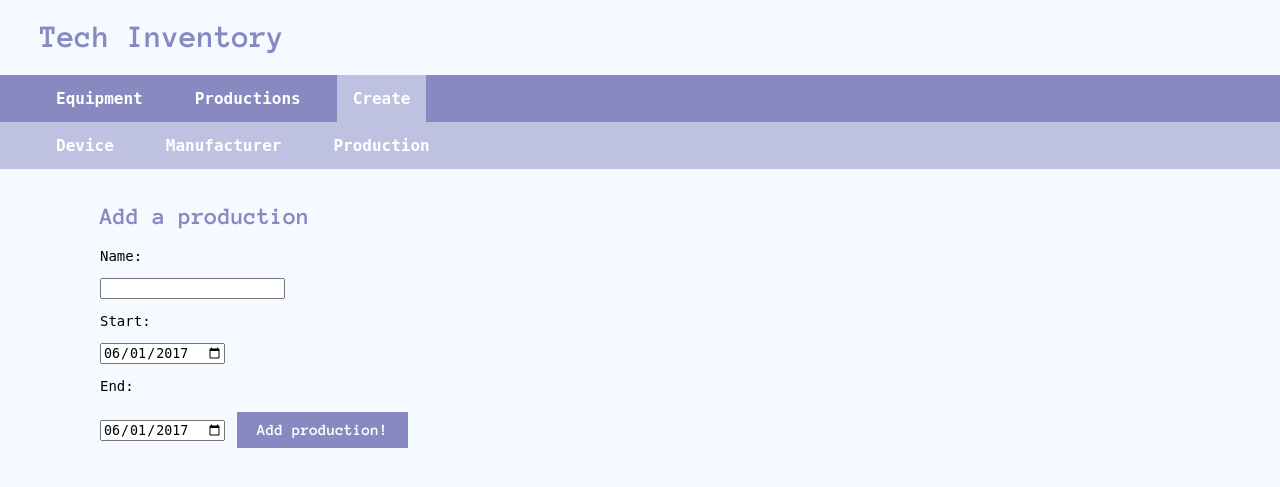
After one commit to JuanitoSebastian/tsoha-techinv, a Flask app: page /create/production in a window 1280 px wide; the page is wider, and only the part inside the window is pictured. The commit adds this page. Shown: the top 487 px of that part. Run offline with Flask 2, Linux system fonts and the light colour scheme; some web fonts are replaced.

Commit message:
Refractoring of code and creation of services folder. UI work and taking better advantage of Jinja for navigation. Added validation of user input and an error page.

```diff
--- a/routes.py
+++ b/routes.py
@@ -1,55 +1,83 @@
 from app import app
 from flask import render_template, request, redirect
-import equipment
-import inventory
-import manufacturers
+from services.equipment import get_equipment, get_device, insert_device, remove_device
+from services.inventory import get_inventory_for_device, insert_entry_for_device
+from services.manufacturers import get_all_manufacturers, insert_manufacturer
+from services.productions import insert_production, get_all_productions, get_production
 
 @app.route("/")
 def index():
-  list = equipment.get_list()
+  list = get_equipment()
   return render_template("index.html", equipment=list)
 
 @app.route("/equipment/<int:id>")
 def device(id):
-  deviceInventory = inventory.get_device_inventory(id)
-  device = equipment.get_device(id)
+  deviceInventory = get_inventory_for_device(id)
+  device = get_device(id)
   return render_template("device.html", inventory=deviceInventory, device=device)
-
-@app.route("/insert-device", methods=["POST"])
-def insert_device():
-  equipment.insert_device(request.form["model"], request.form["manufacturer_id"])
-  return redirect("/")
-
-@app.route("/insert-entry/<int:id>", methods=["POST"])
-def insert_inventory_entry(id):
-  inventory.insert_entry(id, request.form["serialnum"], True)
-  redirUrl = "/equipment/" + str(id)
-  return redirect(redirUrl)
-
-@app.route("/insert-manufacturer", methods=["POST"])
-def insert_manufacturer():
-  manufacturers.insert_manufacturer(request.form["name"])
-  return redirect("/create")
 
 @app.route("/create")
 def create():
   return redirect("/create/device")
 
-@app.route("/create/device")
+@app.route("/create/device", methods=["GET", "POST"])
 def create_device():
-  list = manufacturers.get_list()
+  if request.method == "POST":
+    insert_device(request.form["model"], request.form["manufacturer_id"])
+    return redirect("/")
+
+  list = get_all_manufacturers()
   return render_template("create-device.html", manufacturers=list)
 
-@app.route("/create/manufacturer")
+@app.route("/create/manufacturer", methods=["GET", "POST"])
 def create_manufacturer():
+  if request.method == "POST":
+    insert_manufacturer(request.form["name"])
+    return redirect("/create")
+
   return render_template("create-manufacturer.html")
 
-@app.route("/create/inventory/<int:id>")
+@app.route("/create/inventory/<int:id>", methods=["GET", "POST"])
 def create_device_entry(id):
-  device = equipment.get_device(id)
+  if request.method == "POST":
+    serialnum = request.form["serialnum"]
+
+    if len(serialnum) < 2:
+      return render_template("error.html", errormessage="The provided serial number was too short.")
+
+    insert_entry_for_device(id, serialnum, True)
+    redirUrl = "/equipment/" + str(id)
+    return redirect(redirUrl)
+
+  device = get_device(id)
   return render_template("create-entry.html", device=device)
+
+@app.route("/create/production", methods=["GET", "POST"])
+def create_production():
+  if request.method == "POST":
+    name = request.form["name"]
+    starting = request.form["starting"]
+    ending = request.form["ending"]
+
+    if len(name) < 1:
+      return render_template("error.html", errormessage="No production name was provided")
+
+    insert_production(name, starting, ending)
+    return redirect("/productions")
+
+  return render_template("create-production.html")
 
 @app.route("/remove/<int:id>")
 def remove_device(id):
-  equipment.remove_device(id)
+  remove_device(id)
   return redirect("/")
+
+@app.route("/productions")
+def productions_page():
+  list = get_all_productions()
+  return render_template("productions.html", productions=list)
+
+@app.route("/productions/<int:production_id>")
+def production(production_id):
+  production = get_production(production_id)
+  return render_template("production.html", production=production)
--- /dev/null
+++ b/schema/cleardb.sql
@@ -0,0 +1,9 @@
+DROP TABLE userreservations CASCADE;
+DROP TABLE userproductions CASCADE;
+DROP TABLE userinventory CASCADE;
+DROP TABLE reservations CASCADE;
+DROP TABLE inventory CASCADE;
+DROP TABLE equipment CASCADE;
+DROP TABLE productions CASCADE;
+DROP TABLE manufacturers CASCADE;
+DROP TABLE users CASCADE;
--- a/static/main.css
+++ b/static/main.css
@@ -43,8 +43,31 @@ h1, h2, h3 {
 .navBar {
   padding-left: 40px;
   padding-right: 40px;
-  padding-top: 10px;
-  padding-bottom: 10px;
+}
+
+.navLinkActive {
+  background-color: #BEC2E0;
+}
+
+
+ul {
+  list-style-type: none;
+  margin: 0;
+  padding: 0;
+  overflow: hidden;
+  background-color: #333;
+}
+
+li {
+  float: left;
+}
+
+li a {
+  display: block;
+  color: white;
+  text-align: center;
+  padding: 14px 16px;
+  text-decoration: none;
 }
 
 #mainNav {
@@ -69,11 +92,24 @@ h1, h2, h3 {
   margin-right: 20px;
 }
 
-.wrapper {
-  margin-top: 10px;
-  width: 1080px;
-  margin-left: auto;
-  margin-right: auto;
+@media only screen and (min-width: 1080px) {
+  .wrapper {
+    margin-top: 10px;
+    width: 1080px;
+    margin-left: auto;
+    margin-right: auto;
+    padding: 5px 10px;
+  }
+}
+
+@media only screen and (max-width: 1079px) {
+  .wrapper {
+    margin-top: 10px;
+    width: 95%;
+    margin-left: auto;
+    margin-right: auto;
+    padding: 5px 10px;
+  }
 }
 
 a:active {
--- a/templates/create-entry.html
+++ b/templates/create-entry.html
@@ -1,8 +1,9 @@
 {% extends "layout.html" %}
+{% set active_page = 'create' %}
 {% block content %}
 <div class="wrapper">
   <h2>Add inventory entry</h2>
-  <form action="{{ '/insert-entry/%s'%device.id }}" method="POST">
+  <form action="{{ '/create/inventory/%s'%device.id }}" method="POST">
     <p>{{ device.model }} by {{ device.name }}</p>
     <p>Serial number:<br>
       <input type="text" name="serialnum">
--- /dev/null
+++ b/templates/create-production.html
@@ -0,0 +1,21 @@
+{% extends "layout.html" %}
+{% set active_page = 'create' %}
+{% set sub_navigation_bar = [
+  ('/create/device', 'create_device', 'Device'),
+  ('/create/manufacturer', 'create_manufacturer', 'Manufacturer'),
+  ('/create/production', 'create_production', 'Production')
+  ] -%}
+{% block content %}
+<div class="wrapper">
+  <h2>Add a production</h2>
+  <form action="/create/production" method="POST">
+    <p>Name:</p>
+    <input type="text" name="name">
+    <p>Start:</p>
+    <input type="date" value="2017-06-01" name="starting">
+    <p>End: </p>
+    <input type="date" value="2017-06-01" name="ending">
+    <button type=submit>Add production!</button>
+  </form>
+</div>
+{% endblock %}
--- a/templates/device.html
+++ b/templates/device.html
@@ -18,11 +18,13 @@
     <tr>
       <th>Id</th>
       <th>Serial number</th>
+      <th>Available</th>
     </tr>
     {% for entry in inventory %}
     <tr>
       <td>{{ entry.id }}</td>
       <td>{{ entry.serialnum }}</td>
+      <td>{% if entry.available %}✅{% else %}❌{% endif %}</td>
     </tr>
     {% endfor %}
   </table>
--- a/templates/layout.html
+++ b/templates/layout.html
@@ -1,3 +1,10 @@
+{% set navigation_bar = [
+('/', 'equipment', 'Equipment'),
+('/productions', 'productions', 'Productions'),
+('/create', 'create', 'Create')
+] -%}
+{% set active_page = active_page|default('equipment') -%}
+
 <!DOCTYPE html>
 <html>
 
@@ -11,16 +18,28 @@
     rel="stylesheet">
   <link rel="stylesheet" href="/static/main.css">
   <meta name="viewport" content="width=device-width, initial-scale=1">
+  {% block head %}{% endblock %}
 </head>
 
 <body>
   <div class="headerBar">
     <h1>Tech Inventory</h1>
   </div>
-  <div class="navBar" id="mainNav">
-    <a href="/" class="navLink">Equipment</a>
-    <a href="/create" class="navLink">Create</a>
-  </div>
+
+  <ul class="navBar" id="mainNav">
+    {% for href, id, caption in navigation_bar %}
+    <li><a href="{{ href }}" {% if id==active_page %} class="navLinkActive" {% else %} class="navLink" {% endif %}>{{
+      caption }}</a></li>
+    {% endfor %}
+  </ul>
+  {% if sub_navigation_bar %}
+  <ul class="navBar" id="subNav">
+    {% for href, id, caption in sub_navigation_bar %}
+    <li><a href="{{ href }}" {% if id==active_page %} class="navLinkActive" {% else %} class="navLink" {% endif %}>{{
+      caption }}</a></li>
+    {% endfor %}
+  </ul>
+  {% endif %}
   {% block content %}{% endblock %}
 </body>
 
```
Also changed, not shown: schema/schema.sql (added, +53 -0 lines), services/equipment.py (added, +21 -0 lines), services/inventory.py (added, +11 -0 lines), services/manufacturers.py (added, +11 -0 lines), services/productions.py (added, +16 -0 lines), templates/create-device.html (+8 -8 lines), templates/create-manufacturer.html (+19 -8 lines), templates/error.html (added, +7 -0 lines), templates/production.html (added, +8 -0 lines), templates/productions.html (added, +21 -0 lines), 1 other file.
